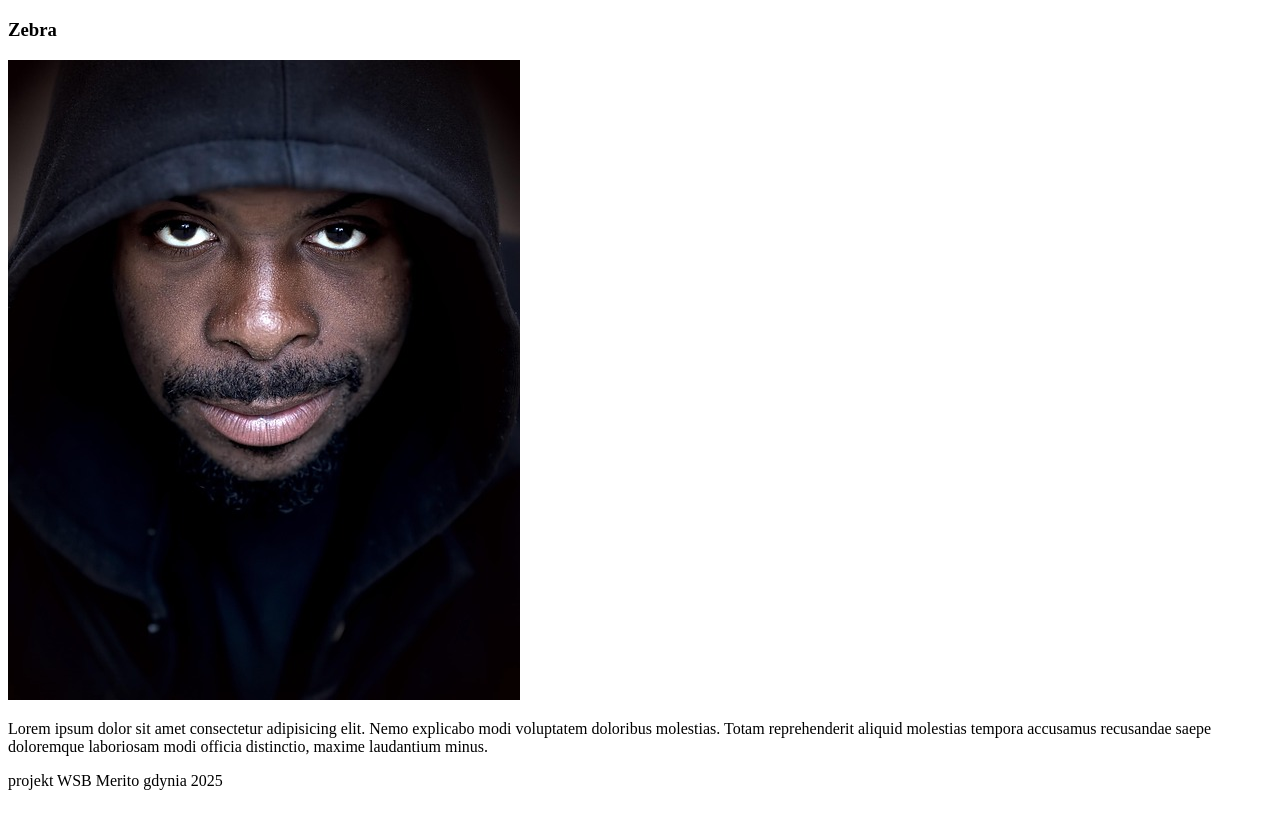
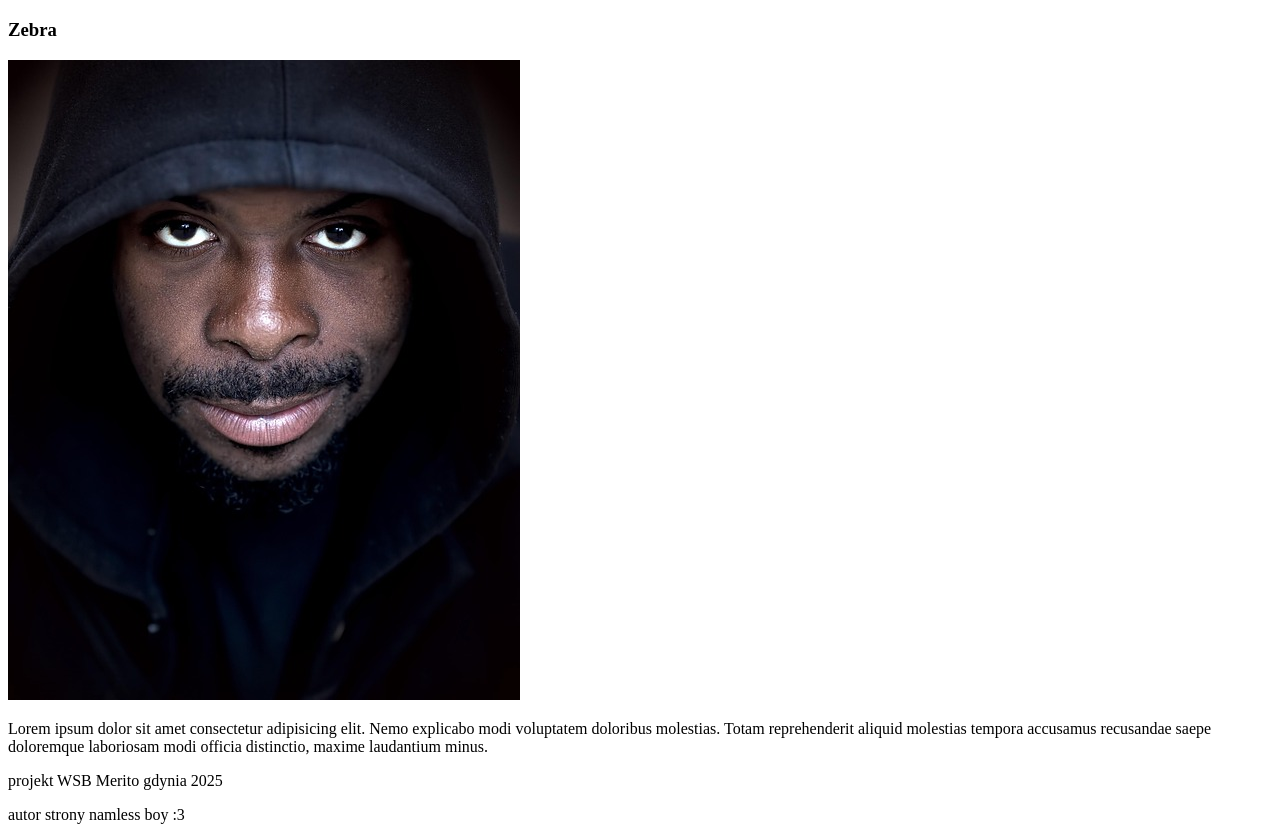
Before and after one commit to Pefkus/github_zajecia, a plain HTML site: page idnex.html in a window 1280 px wide. Shown: the part 61-901 px from the top of the page. Before the commit the page ends 867 px from the top, so only its background shows below. Drawn offline with Linux system fonts and the light colour scheme.

Commit message:
dodaj autora strony

```diff
--- a/idnex.html
+++ b/idnex.html
@@ -18,6 +18,7 @@
    </main>
    <footer>
     <p>projekt WSB Merito gdynia 2025</p>
+    <p> autor strony namless boy :3</p>
    </footer>
 </body>
 </html>
```
